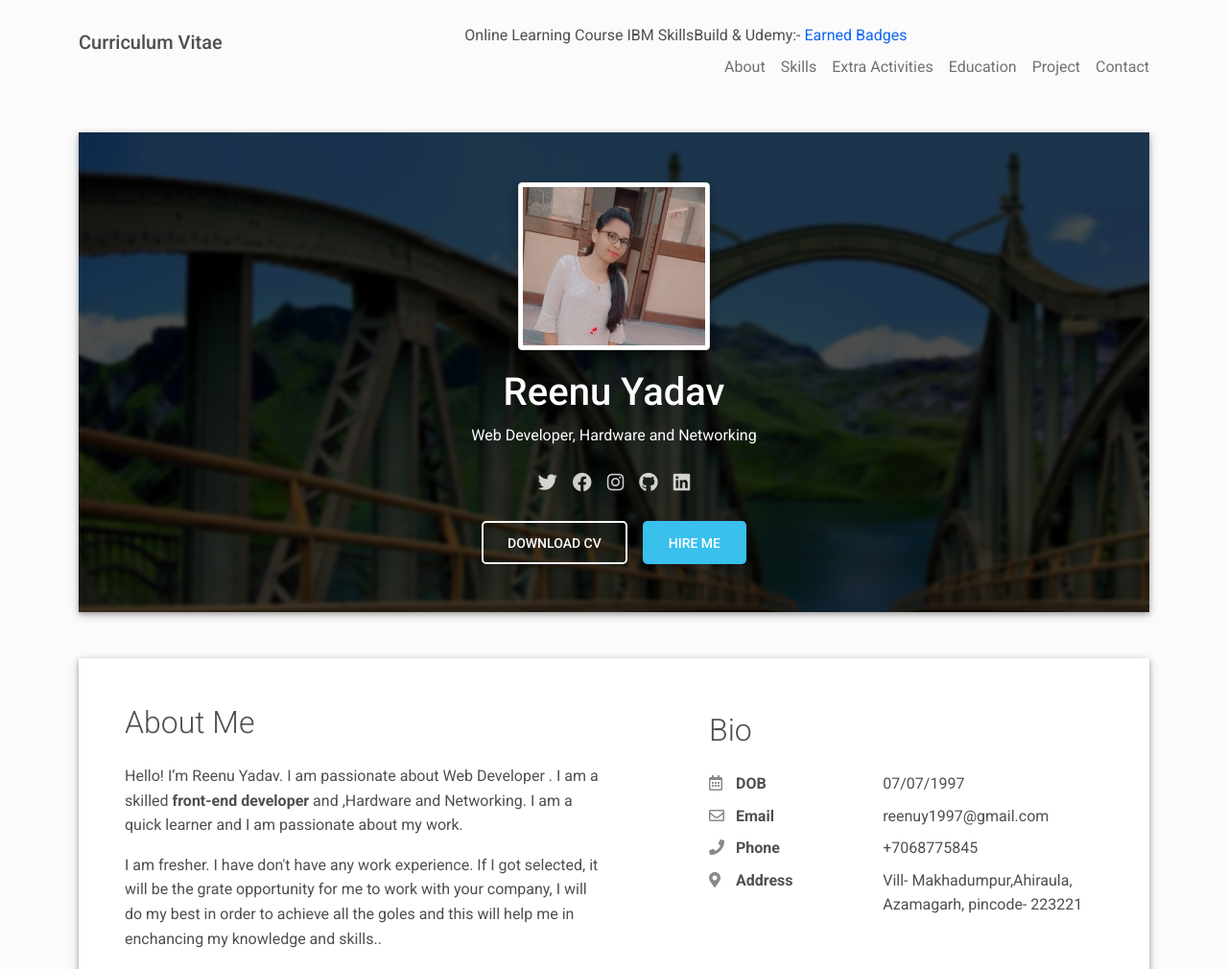
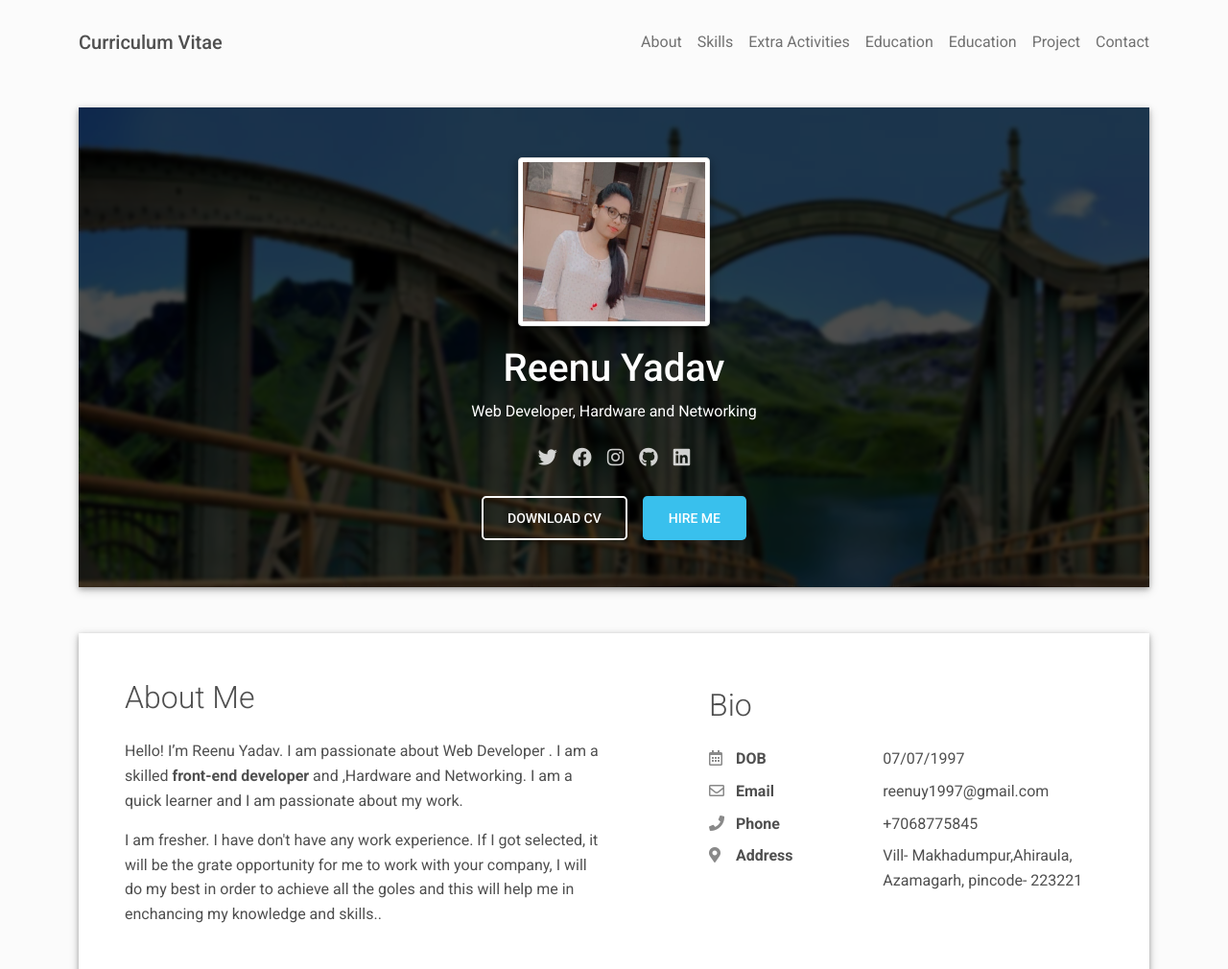
Before and after one commit to reenu304/Reenu25_github.io, a plain HTML site: page index.html in a window 1280 px wide. Shown: the top 1010 px of the page at 96% size. Drawn offline with Linux system fonts and the light colour scheme.

Commit message:
Update index.html

```diff
--- a/index.html
+++ b/index.html
@@ -29,7 +29,6 @@
       <div class="container text-center text-lg-left">
         <div class="pt-4 clearfix">
           <h1 class="site-title mb-0">Curriculum Vitae</h1>
-		  <div>Online Learning Course IBM SkillsBuild & Udemy:- <a href="https://www.credly.com/users/reenu-yadav/badges" target="_blank"> Earned Badges</a></div>
           <div class="site-nav">
             <nav role="navigation">
               <ul class="nav justify-content-center">
@@ -39,6 +38,8 @@
                 </li>
                  <li class="nav-item"><a class="nav-link" href="#extra activities" title="extra activities"><span class="menu-title">Extra Activities</span></a>
                 </li>
+		  <li class="nav-item"><a class="nav-link" href="https://www.credly.com/users/reenu-yadav/badges" title="Earned Badges"><span class="menu-title">Education</span></a>
+				</li>
                 <li class="nav-item"><a class="nav-link" href="#education" title="Education"><span class="menu-title">Education</span></a>
 				</li>
                 <li class="nav-item"><a class="nav-link" href="#project" title="Project"><span class="menu-title">Project</span></a>
```
